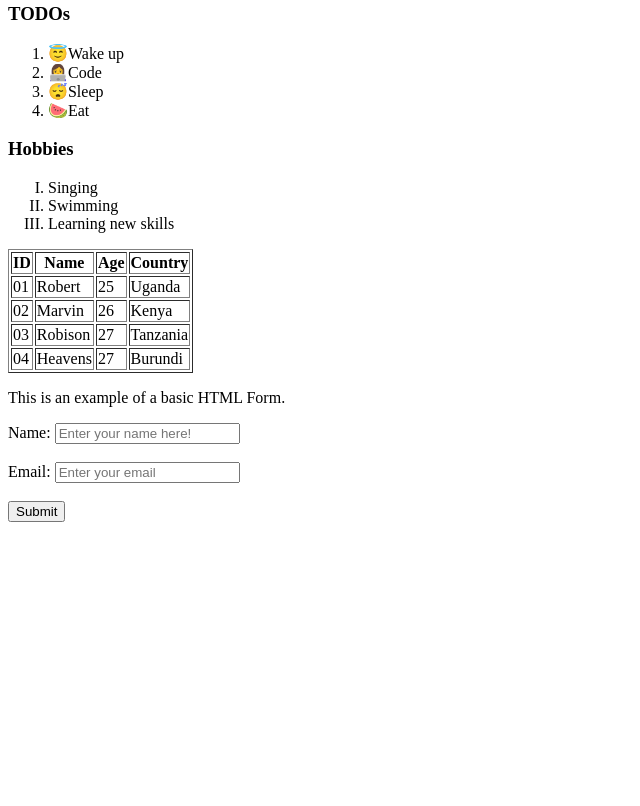
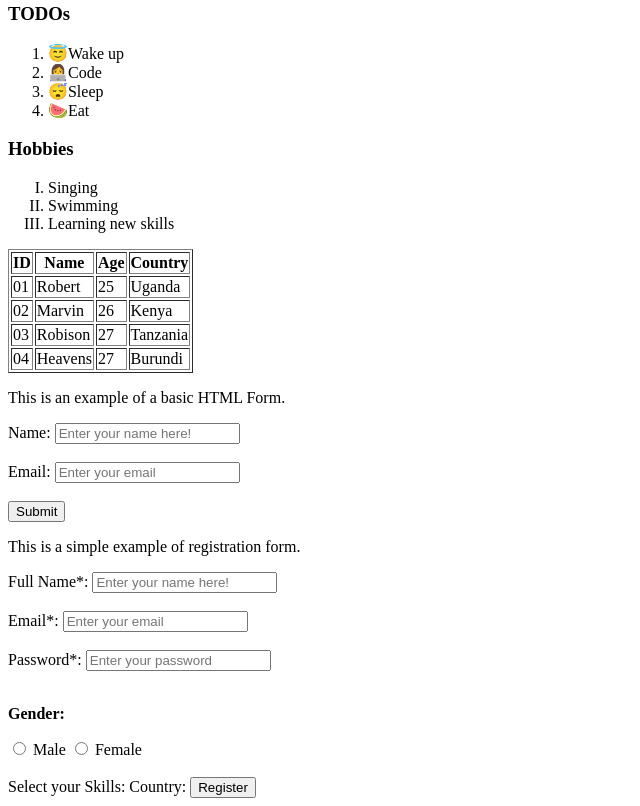
Before and after one commit to letaru-linda/First-Project, a plain HTML site: page index.html in a window 1280 px wide. Shown: the part 758-1564 px from the top of the page, without its empty margins (0-640 px from the left). Before the commit the page ends 1288 px from the top, so only its background shows below. Drawn offline with Linux system fonts and the light colour scheme.

Commit message:
FEAT:Added radio button to the form

```diff
--- a/index.html
+++ b/index.html
@@ -81,7 +81,30 @@
         <label for="">Email:</label>
         <input type="Email" placeholder="Enter your email "> <br><br>
         <button type="button">Submit</button>
-
     </form>
+    <!-- ASIMPLE REGISTRATION FORM. -->
+     <P>This is a simple example of registration form.</P>
+     <form action="">
+        <!-- Text input -->
+        <label for="fullname">Full Name*:</label>
+        <input type="text" id="fullname" name="fullname" placeholder="Enter your name here!" required><br><br>
+        <!-- Email input -->
+        <label for="email">Email*:</label>
+        <input type="Email" id="email" name="email" placeholder="Enter your email" required> <br><br>
+        <!-- password input -->
+        <label for="">Password*:</label>
+        <input type="password" id="password" name="password" placeholder="Enter your password" required> <br><br>
+        <!-- radio button -->
+       <strong>
+           <p>Gender:</p>
+       </strong>
+       <input type="radio" value="male" id="male" name="gender">
+       <label for="male">Male</label>
+       <input type="radio" id="female" name="gender">
+       <label for="female">Female</label><br><br>
+        <label for="">Select your Skills:</label>
+        <label for="">Country:</label>
+        <button>Register</button>
+     </form>
 </body>
 </html>
```
